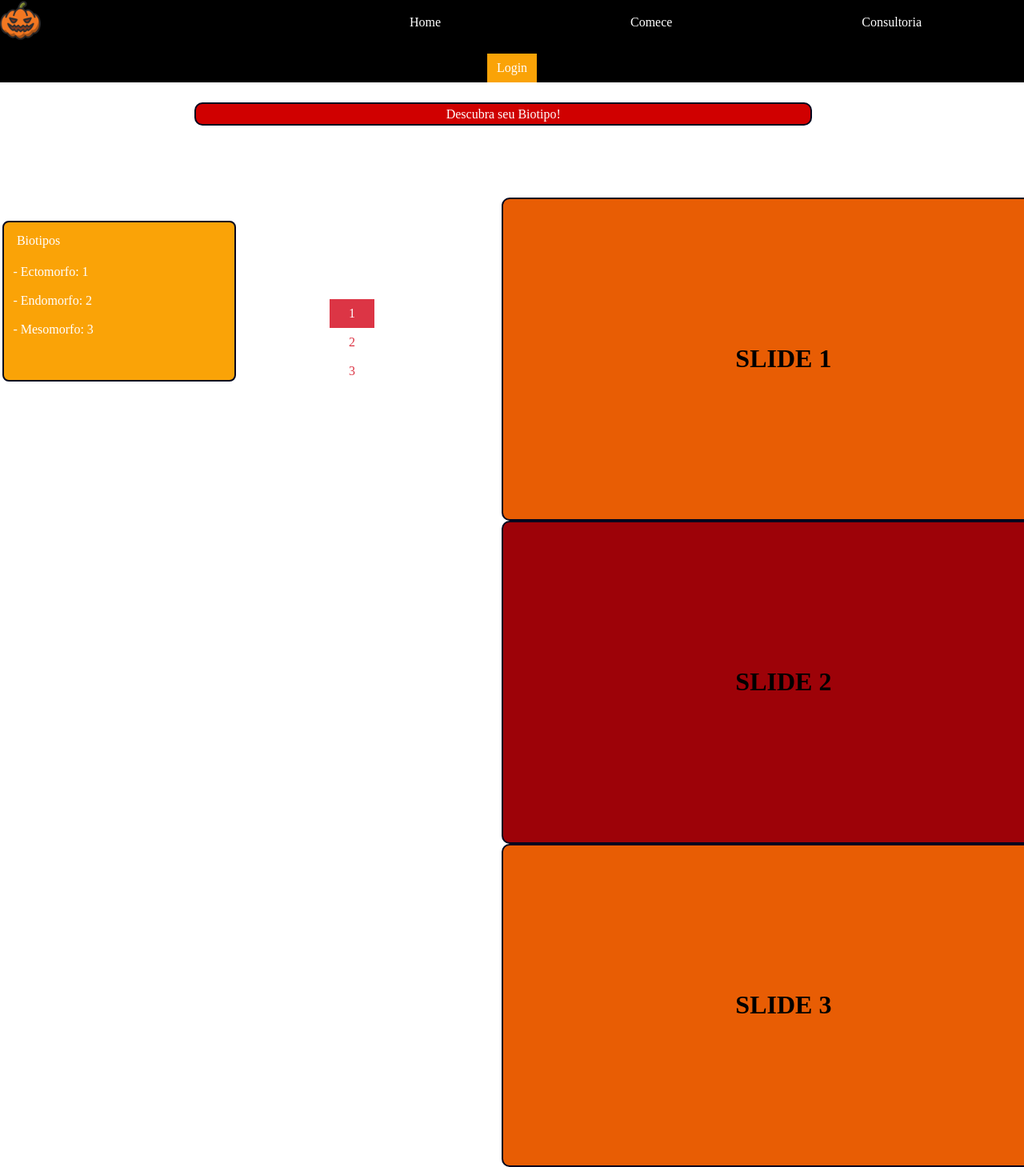
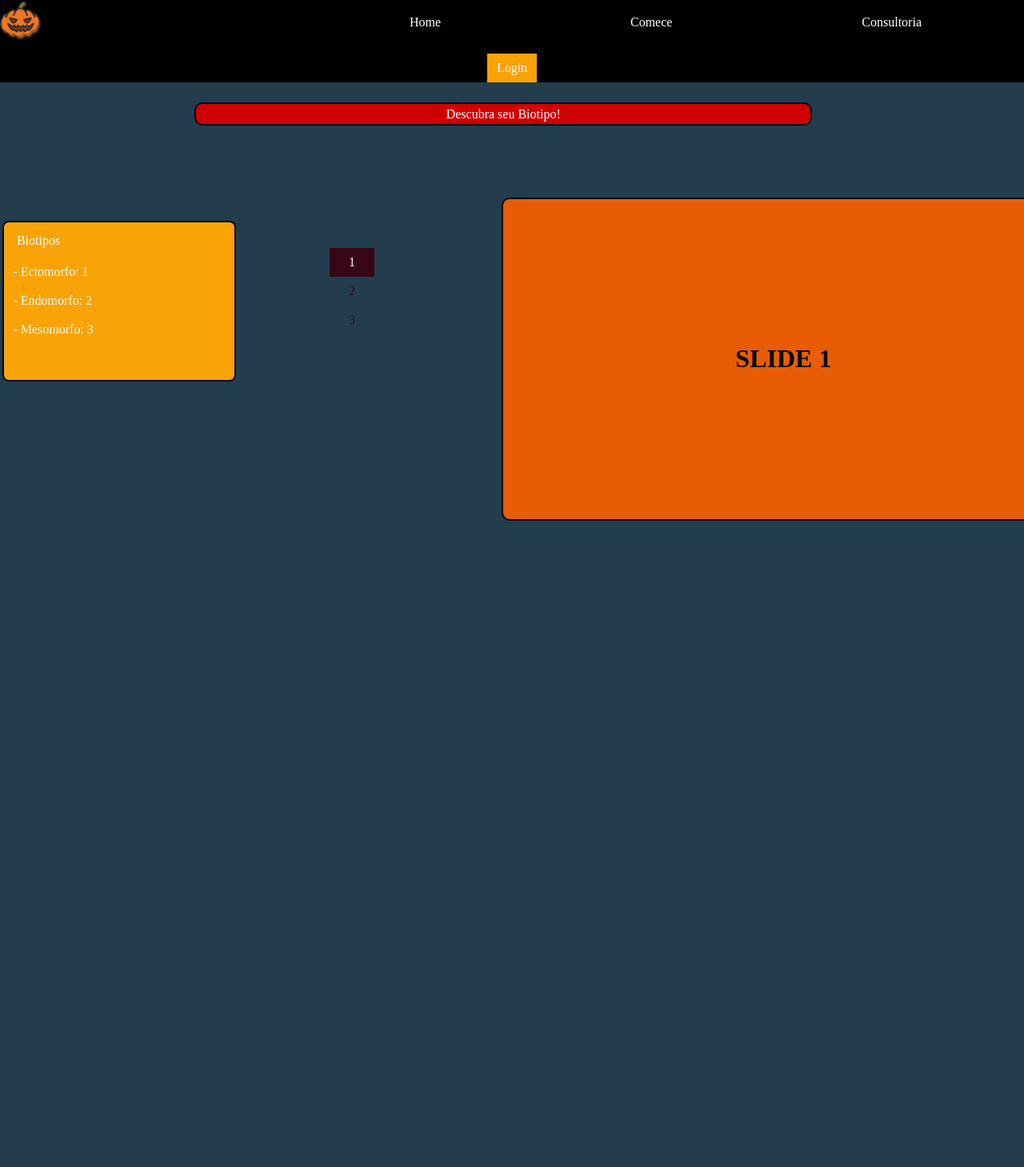
Before and after one commit to samekmd/Pumpkin-mk, a Flask app: page /Comece in a window 1280 px wide; the page is wider, and only the part inside the window is pictured. Shown: that part at 80% size. After the commit the page ends 651 px from the top of that part, so only its background shows below. Run offline with Flask 3, Linux system fonts and the light colour scheme.

Commit message:
UPDATE COMECE
Estrutura e funcionamento da página finalizado, com a utilização de JavaScript para o funcionalidade dos cards junto com os botões.

```diff
--- a/static/estilo.css
+++ b/static/estilo.css
@@ -13,7 +13,8 @@
     padding: 0;
 }
 body{
-    background-color: rgb(255, 255, 255);
+    /* background-color: rgb(255, 255, 255); */
+    background-color: #233d4d;
     font-family: 'Poppins';
     display: flex;
     flex-direction: column;
@@ -319,7 +320,7 @@ section.slider{
 .comece_botao{
   width: 20%;
 
-  margin-top: 10%;
+  margin-top: 5%;
   display: flex;
   flex-direction: column;
   justify-content: right;
@@ -367,65 +368,8 @@ section.slider{
 
 }
 
-.slide_meio{
-  background-color: #9D0208;
-  height: 500px;
-  display: flex;
-  flex-direction: row;
-  text-align: center;
-  align-items: center;
-  justify-content: center;
-
-}
-
-.slider-content input{
-  display: none;
-}
 
 
-.slider-content{
-  width: 400%;
-  height: auto;
-  display: flex;
-}
-
-.slider-content input{
-  display: none;
-}
-
-.slide-box{
-  width:25%;
-  height: auto;
-  position: relative;
-  text-align: center;
-  transition: 1s;
-}
-
-/* .slide-box img{
-  width: 100%;
-  background-color: blue;
-} */
-.slide
-{
-  background-color: #E85D04;
-  height: 500px;
-  display: flex;
-  flex-direction: row;
-  text-align: center;
-  align-items: center;
-  justify-content: center;
-}
-
-.slide_meio{
-  background-color: #9D0208;
-  height: 500px;
-  display: flex;
-  flex-direction: row;
-  text-align: center;
-  align-items: center;
-  justify-content: center;
-
-}
 
 /* Fim do Carousel */
 
@@ -647,19 +591,19 @@ section.slider{
   border-top-right-radius: 0;
 }
 .btn-outline-danger {
-  --bs-btn-color: #dc3545;
-  --bs-btn-border-color: #dc3545;
+  --bs-btn-color: #370617;
+  --bs-btn-border-color: #03071E;
   --bs-btn-hover-color: #fff;
-  --bs-btn-hover-bg: #dc3545;
-  --bs-btn-hover-border-color: #dc3545;
+  --bs-btn-hover-bg: #370617;
+  --bs-btn-hover-border-color: #370617;
   --bs-btn-focus-shadow-rgb: 220, 53, 69;
   --bs-btn-active-color: #fff;
-  --bs-btn-active-bg: #dc3545;
-  --bs-btn-active-border-color: #dc3545;
+  --bs-btn-active-bg: #370617;
+  --bs-btn-active-border-color: #fff;
   --bs-btn-active-shadow: inset 0 3px 5px rgba(0, 0, 0, 0.125);
-  --bs-btn-disabled-color: #dc3545;
+  --bs-btn-disabled-color:#fff;
   --bs-btn-disabled-bg: transparent;
-  --bs-btn-disabled-border-color: #dc3545;
+  --bs-btn-disabled-border-color: #370617;
   --bs-gradient: none;
 }
 .btn-check {
--- a/static/script.js
+++ b/static/script.js
@@ -37,15 +37,16 @@ function  proximaImg(){
 
 //Inicio do Carousel Vertical
 
-var radio = document.querySelector('btn btn-outline-danger')
-var cont = 1
-document.getElementById("vbtn-radio1").checked = true
+const radioButtons = document.querySelectorAll('.btn-check');
+radioButtons.forEach((radioButton, index) => {
+    radioButton.addEventListener('change', () => {
+        // Oculte todos os cartões
+        document.querySelectorAll('.card-box_bio').forEach(card => {
+            card.style.display = 'none';
+        });
 
-function  proximaImg_Vertical(){
-   cont++
-
-   if(cont > 3){
-      cont = 1
-   }
-   document.getElementById("radio"+cont).checked = true
-}
+        // Exiba o cartão correspondente ao botão clicado
+        const card = document.getElementById(`card${index + 1}`);
+        card.style.display = 'block';
+    });
+});
--- a/templates/comece.html
+++ b/templates/comece.html
@@ -31,7 +31,7 @@
 
 <section class="comece_botao">
         <div class="btn-group-vertical" role="group" aria-label="Vertical radio toggle button group">
-             <input type="radio" class="btn-check" name="vbtn-radio" id="vbtn-radio1 " autocomplete="off" checked>
+             <input type="radio" class="btn-check" name="vbtn-radio" id="vbtn-radio1" autocomplete="off" checked>
                 <label class="btn btn-outline-danger" for="vbtn-radio1"> 1</label>
              <input type="radio" class="btn-check" name="vbtn-radio" id="vbtn-radio2" autocomplete="off">
                 <label class="btn btn-outline-danger" for="vbtn-radio2"> 2</label>
@@ -47,17 +47,46 @@
 
 <div class="cards_slides">
 
-        <div class="card-box_bio primeiro">
+        <div class="card-box_bio primeiro" id="card1">
             <div class="card_bio"><h1>SLIDE 1</h1></div>
         </div>
 
-        <div class="card-box_bio">
+        <div class="card-box_bio" id="card2">
             <div class="card_bio_meio" id="card_bio_2"><h1>SLIDE 2</h1></div>
         </div>
 
-        <div class="card-box_bio">
+        <div class="card-box_bio" id="card3">
             <div class="card_bio"><h1>SLIDE 3</h1></div>
         </div>
+
+        <script>
+            const radioButtons = document.querySelectorAll('.btn-check');
+radioButtons.forEach((radioButton, index) => {
+    radioButton.addEventListener('change', () => {
+        // Oculte todos os cartões
+        document.querySelectorAll('.card-box_bio').forEach(card => {
+            card.style.display = 'none';
+        });
+
+        // Exiba o cartão correspondente ao botão clicado
+        const card = document.getElementById(`card${index + 1}`);
+        card.style.display = 'block';
+    });
+});
+
+        </script>
+
+<script>
+    document.addEventListener("DOMContentLoaded", function () {
+        // Oculte todos os cartões, exceto o cartão com id "card1"
+        document.querySelectorAll('.card-box_bio').forEach(card => {
+            card.style.display = 'none';
+        });
+
+        const card1 = document.getElementById('card1');
+        card1.style.display = 'block';
+    });
+    </script>
 
 </div>
 
--- a/templates/index.html
+++ b/templates/index.html
@@ -10,7 +10,7 @@
 
         <div class="slide-box primeiro">
               <div class="slide"><h1>SLIDE 1</h1></div>
-        </div>
+    </div>
 
         <div class="slide-box">
             <div class="slide_meio" id="slide2"><h1>SLIDE 2</h1></div>
```
